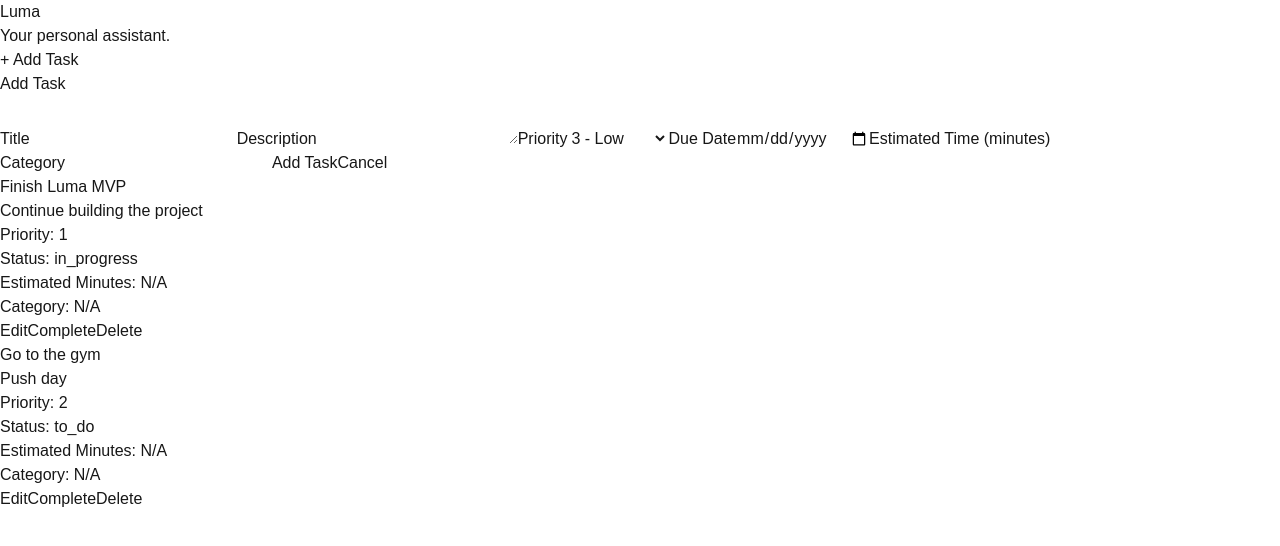
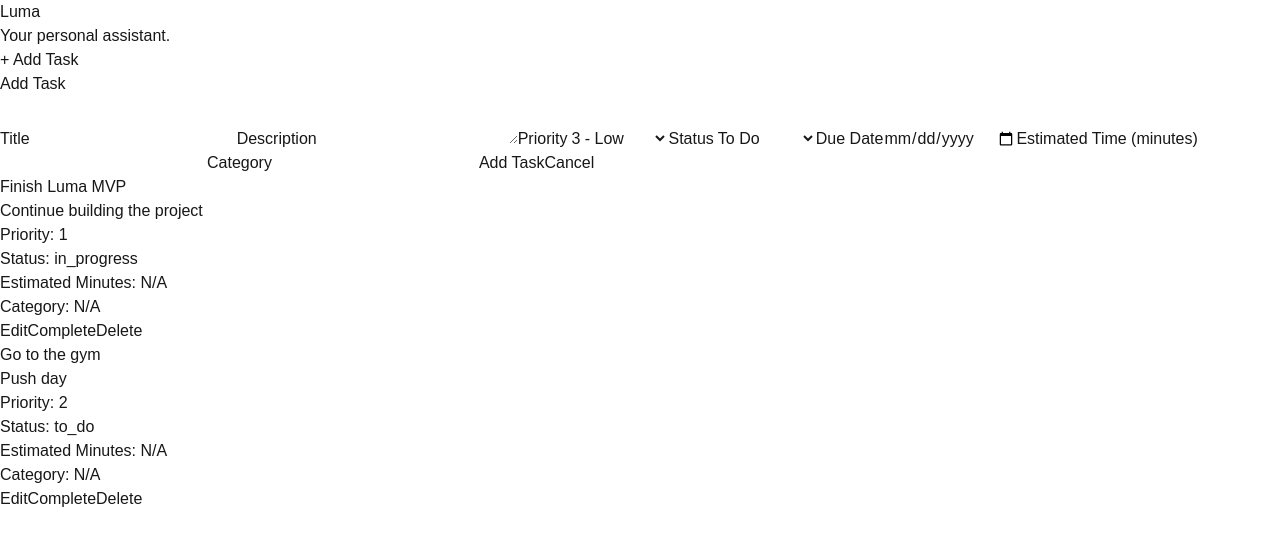
Before and after one commit to ketchupspill/argus, a Next.js app: page / in a window 1280 px wide. Both pictures are taken after a click on the button "+ Add Task". Shown: the top 546 px of the page. Built offline with nearby package versions, Linux system fonts and the light colour scheme.

Commit message:
Implemented the ability to edit task status. Both manual edit and automatic completion through the "complete" button are valid.

```diff
--- a/app/page.tsx
+++ b/app/page.tsx
@@ -34,6 +34,7 @@
                    description: string,
                    priority: 1 | 2 | 3,
                    dueDate: string,
+                   status: "to_do" | "in_progress" | "completed",
                    estimatedMinutes: string,
                    category: string) {
     const newTask: Task = {
@@ -62,7 +63,7 @@
     );
   }
 
-  function completeTask(taskToComplete: Task) {
+ function completeTask(taskToComplete: Task) {
     const updatedTask: Task = {
         ...taskToComplete,
         status: "completed",
@@ -70,13 +71,13 @@
     };
 
     updateTask(updatedTask);
-}
+  }
 
   function deleteTask(taskId: string) {
     setTasks(
         tasks.filter((task) => task.id !== taskId)
     );
-}
+  }
 
 const activeTasks = tasks.filter(
     (task) => task.status !== "completed"
--- a/components/TaskModal.tsx
+++ b/components/TaskModal.tsx
@@ -8,6 +8,7 @@
                 description: string,
                 priority: 1 | 2 | 3,
                 dueDate: string,
+                status: "to_do" | "in_progress" | "completed",
                 estimatedMinutes: string,
                 category: string
             ) => void;
@@ -24,6 +25,7 @@
     const [description, setDescription] = useState("");
     const [priority, setPriority] = useState<1 | 2 | 3>(3);
     const [dueDate, setDueDate] = useState("");
+    const [status, setStatus] = useState<"to_do" | "in_progress" | "completed">("to_do");
     const isEditing = taskToEdit !== null;
     const [estimatedMinutes, setEstimatedMinutes] = useState("");
     const [category, setCategory] = useState("");
@@ -36,6 +38,7 @@
         setTitle(taskToEdit.title);
         setDescription(taskToEdit.description ?? "");
         setPriority(taskToEdit.priority);
+        setStatus(taskToEdit.status);
         setDueDate(
             taskToEdit.dueDate
                 ? taskToEdit.dueDate.toISOString().split("T")[0]
@@ -66,6 +69,7 @@
                 description,
                 priority,
                 dueDate: dueDate ? new Date(dueDate) : undefined,
+                status,
                 estimatedMinutes: estimatedMinutes
                     ? Number(estimatedMinutes)
                     : undefined,
@@ -79,6 +83,7 @@
                       description,
                       priority,
                       dueDate,
+                      status,
                       estimatedMinutes,
                       category
             );
@@ -91,6 +96,7 @@
         setTitle("");
         setDescription("");
         setPriority(3);
+        setStatus("to_do");
         setDueDate("");
         setEstimatedMinutes("");
         setCategory("");
@@ -134,6 +140,21 @@
                     <option value={3}>3 - Low</option>
                 </select>
 
+                <label>Status</label>
+
+                <select
+                    value={status}
+                    onChange={(e) =>
+                        setStatus(
+                            e.target.value as "to_do" | "in_progress" | "completed"
+                        )
+                    }
+                >
+                    <option value="to_do">To Do</option>
+                    <option value="in_progress">In Progress</option>
+                    <option value="completed">Completed</option>
+                </select>
+
                 <label>Due Date</label>
 
                 <input
```
